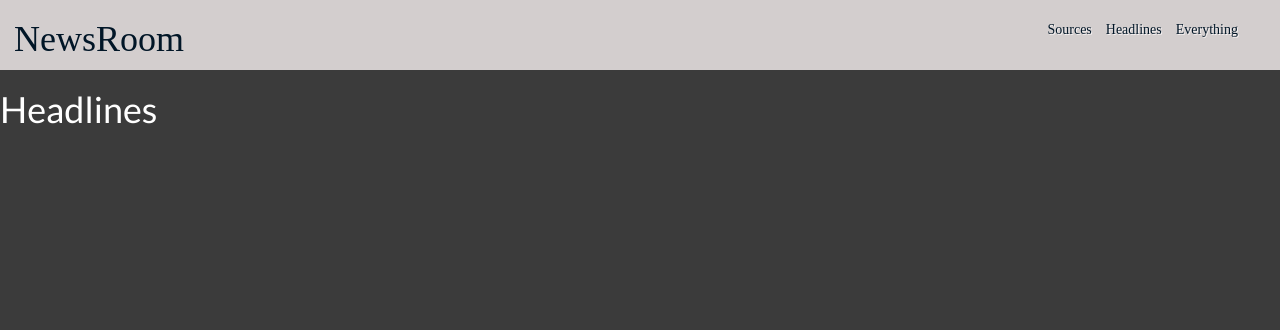
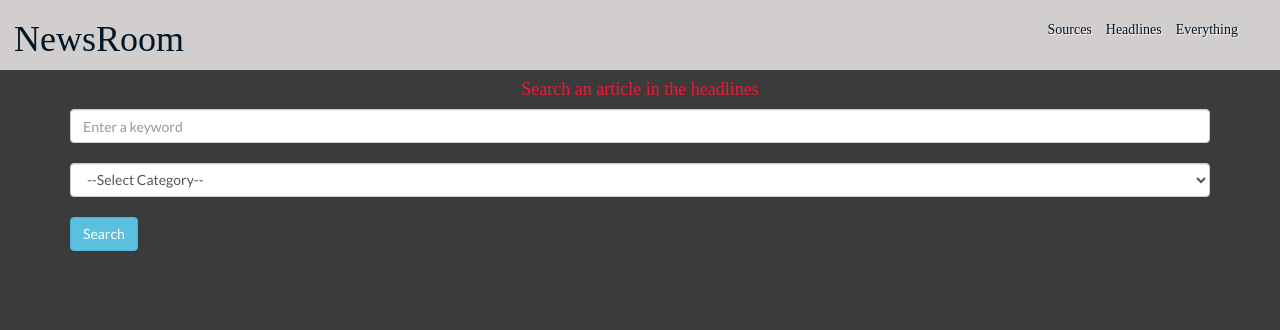
Before and after one commit to joanwanjiku/newsRoom, a Flask app: page /headline in a window 1280 px wide. Shown: the top 330 px of the page. Run offline with Flask 2, Linux system fonts and the light colour scheme; some libraries are stand-ins or nearby versions; some web fonts are replaced.

Commit message:
Displayed articles based on the search criteria

```diff
--- a/app/templates/headline.html
+++ b/app/templates/headline.html
@@ -1,10 +1,36 @@
 {% extends 'base.html'%}
+{% import 'macro.html' as macro %}
 <!-- {% block styles%}
     {{ super() }}
     <link rel="stylesheet" href="{{url_for('static',filename='css/style.css')}}">
 {% endblock %} -->
 {% block content %}
 
-<h1>Headlines</h1>
+
+<div class="container headline">
+    <h4>Search an article in the headlines </h4>
+        <div class="row">
+            <div class="col-xs-12">
+                <form action="">
+                    <input type="text" name="keyword" id="" class="form-control" placeholder="Enter a keyword" required><br>
+                    <select name="category" id="" placeholder="select a language" class="form-control" required>
+                        <option value="" selected disabled>--Select Category--</option>
+                        <option value="business">Business</option>
+                        <option value="entertainment">Entertainment</option>
+                        <option value="general">General</option>
+                        <option value="science">Science</option>
+                        <option value="technology">Technology</option>
+                        <option value="sports">Sports</option>
+
+                    </select><br>
+                    <input type="submit" value="Search" class="btn btn-info">
+                </form>
+            </div>
+        </div>
+        <div class="row">
+            <h3>{{message}}</h3>
+            {{ macro.displayArticleSource(searched_articles) }}
+        </div>
+</div>
 
 {% endblock %}
```
